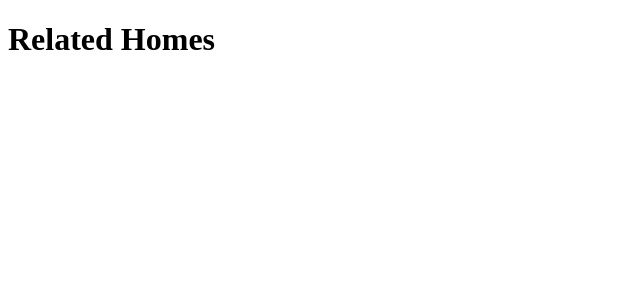
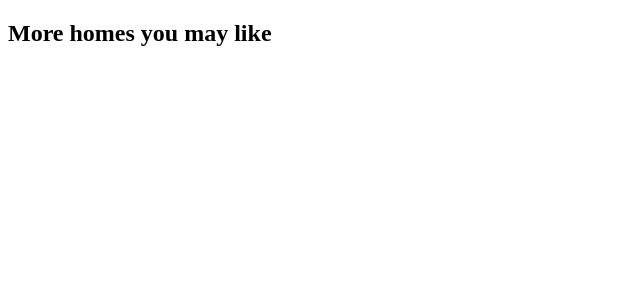
Before and after one commit to Groundhog-Day/relatedHomes-service, a React app: page / in a window 1280 px wide. Shown: the top 300 px of the page, without its empty margins (0-640 px from the left). Built offline with nearby package versions, Linux system fonts and the light colour scheme; the HTML template or start-up script is replaced by a standard one.

Commit message:
some base enzyme code added

```diff
--- a/client/src/components/App.jsx
+++ b/client/src/components/App.jsx
@@ -10,7 +10,7 @@ class App extends React.Component {
   render() {
     return (
       <div>
-        <h1>Related Homes</h1>
+        <h2>More homes you may like</h2>
       </div>
     )
   };
--- /dev/null
+++ b/client/src/enzyme.js
@@ -0,0 +1,6 @@
+import Enzyme, { configure, shallow, mount, render } from 'enzyme';
+import Adapter from 'enzyme-adapter-react-16';
+
+configure({ adapter: new Adapter() });
+export { shallow, mount, render };
+export default Enzyme;
```
Also changed, not shown: package.json (+6 -4 lines), 2 other files (tests, documents, lock files or other folders).
